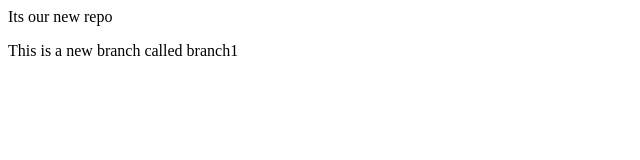
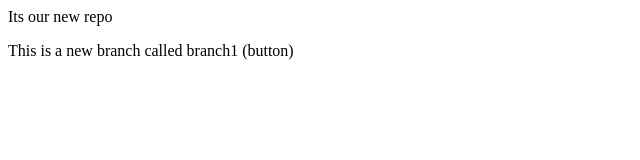
Before and after one commit to SrijaMalikanti/localrepo, a plain HTML site: page index.html in a window 1280 px wide. Shown: the full height of the page, 0-640 px from the left. Drawn offline with Linux system fonts and the light colour scheme.

```diff
--- a/index.html
+++ b/index.html
@@ -1,2 +1,2 @@
 <p>Its our new repo</p>
-<p> This is a new branch called branch1</p>
+<p> This is a new branch called branch1 (button)</p>
```
